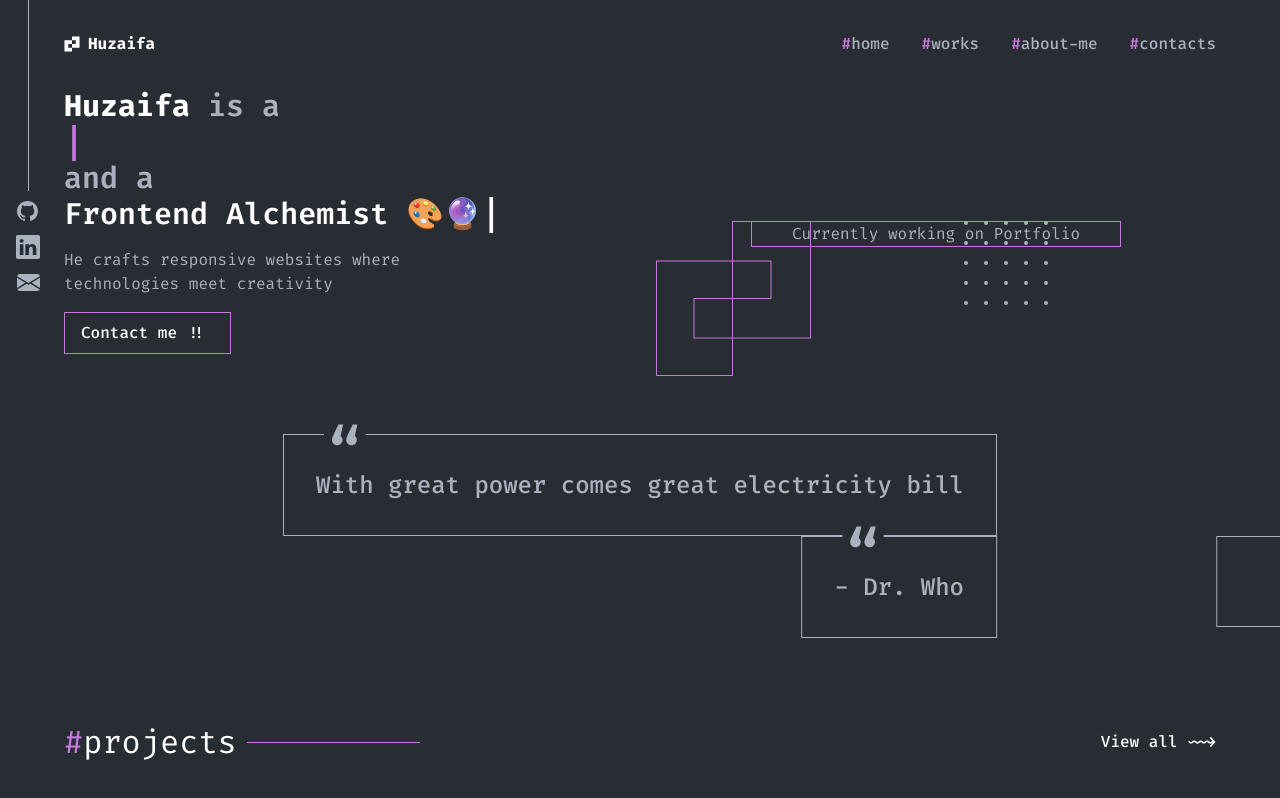
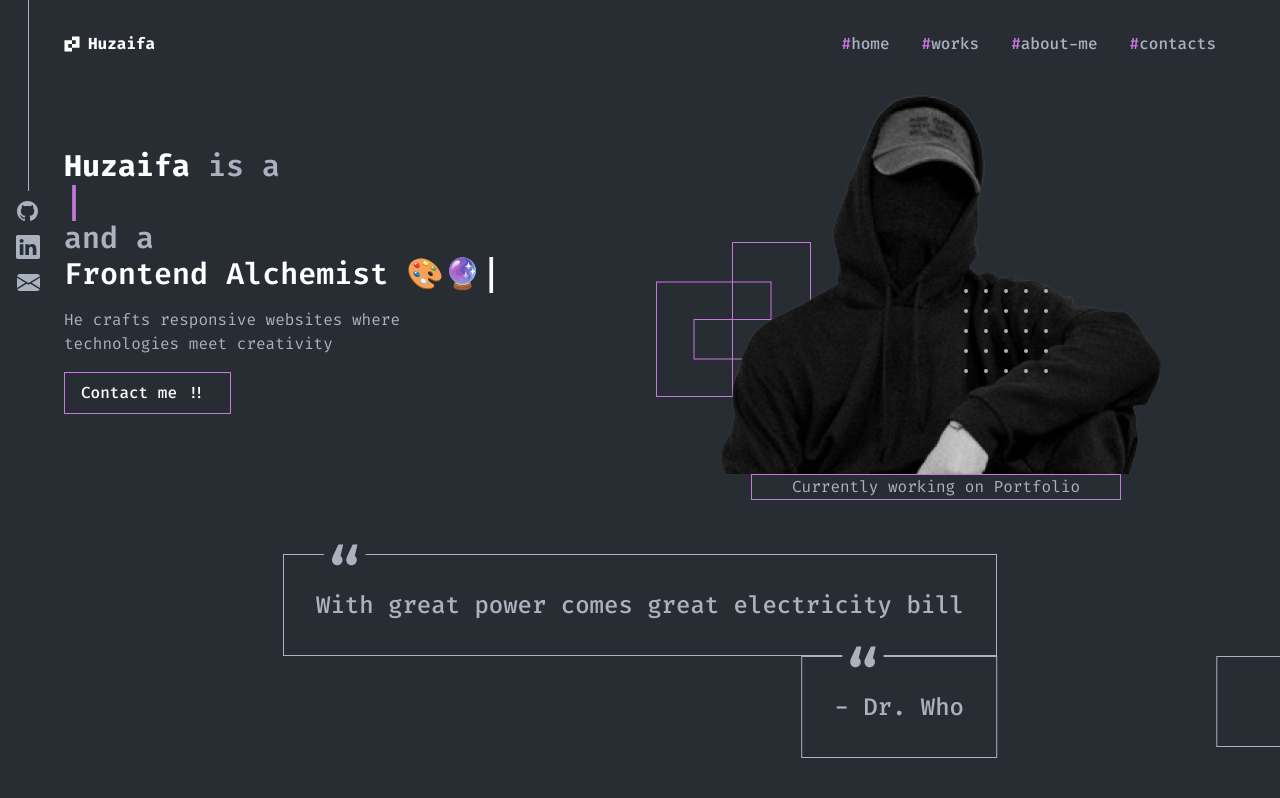
Before and after one commit to Huzaifa4412/personal_portfolio, a Next.js app: page / in a window 1280 px wide. Built offline with nearby package versions, Linux system fonts and the light colour scheme.

Commit message:
Update LandingPage.tsx

```diff
--- a/src/components/LandingPage.tsx
+++ b/src/components/LandingPage.tsx
@@ -52,11 +52,10 @@ const LandingPage = () => {
         <Image
           src={"/images/heroImg.png"}
           alt="My Pic"
-          width={500} // Keep the original width for better optimization
-          height={500} // Keep the original height for better optimization
-          className="w-[400px] h-auto lg:w-[500px] lg:h-[500px] lg:!h-full lg:!w-auto object-cover z-[5] lg:absolute"
+          width={500}
+          height={500}
+          className="lg:h-full lg:w-auto w-[400px] lg:relative z-[5]"
         />
-
         <Image
           src={"/images/vectors/heroBg.svg"}
           className="vector sm:w-[155px] sm:h-[155px] w-[75px] h-[75px] absolute top-[40%] left-0 z-[4]"
```
